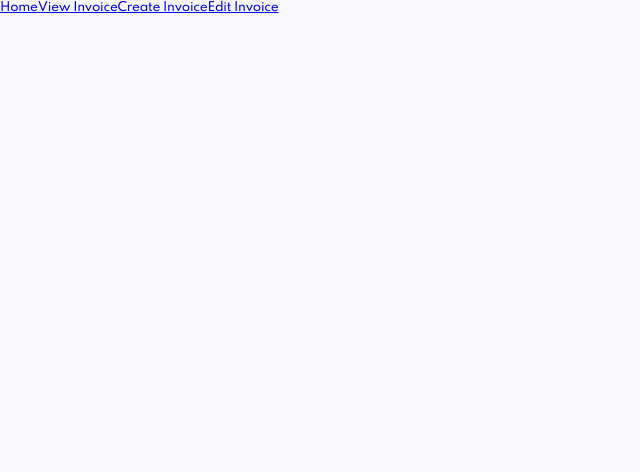
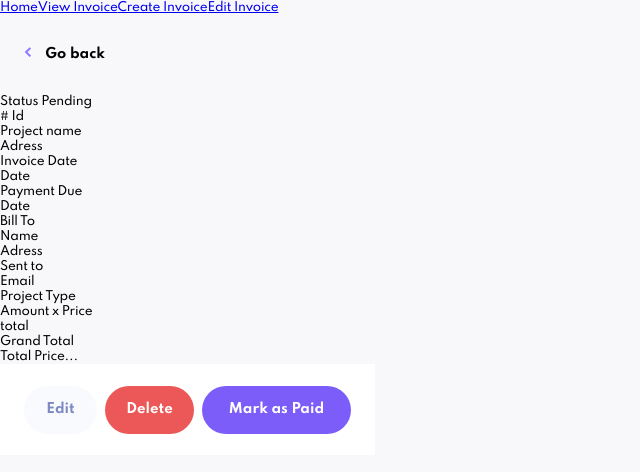
Before and after one commit to MareikeW/invoice-app, a React (Create React App) app: page /view-invoice in a window 1280 px wide. Shown: the top 472 px of the page, without its empty margins (0-640 px from the left). Built offline with nearby package versions, Linux system fonts and the light colour scheme.

Commit message:
View Invoice Page - Buttons inaktiv

```diff
--- a/src/App.css
+++ b/src/App.css
@@ -57,6 +57,8 @@ button {
   border-radius: 24px;
   font-weight: 700;
   cursor: pointer;
+  font-family: 'Spartan', sans-serif;
+  border: none;
 }
 
 .invoice__data {
--- a/src/App.js
+++ b/src/App.js
@@ -20,11 +20,11 @@ function App() {
           <Route exact path="/">
             <Home />
           </Route>
-{/*
+
           <Route exact path="/view-invoice">
             <ViewInvoice />
           </Route>
-
+{/*
           <Route exact path="/create-invoice">
             <CreateInvoice />
           </Route>
--- /dev/null
+++ b/src/components/button-collections/ViewInvoiceButtonCollection.js
@@ -0,0 +1,16 @@
+import React from "react";
+import {ViewInvoiceCollectionContainer} from "./button-collection-styles";
+import EditButton from "../buttons/EditButton";
+import DeleteButton from "../buttons/DeleteButton";
+import MarkAsPaidButton from "../buttons/MarkAsPaidButton";
+function ViewInvoiceButtonCollection() {
+    return (
+        <ViewInvoiceCollectionContainer>
+            <EditButton>Edit</EditButton>
+            <DeleteButton>Delete</DeleteButton>
+            <MarkAsPaidButton>Mark as Paid</MarkAsPaidButton>
+        </ViewInvoiceCollectionContainer>
+    )
+}
+
+export default ViewInvoiceButtonCollection;
--- /dev/null
+++ b/src/components/button-collections/button-collection-styles.js
@@ -0,0 +1,11 @@
+import styled from "styled-components";
+
+export const ViewInvoiceCollectionContainer = styled.div`
+    height: 91px;
+    width: 375px;
+    padding: 24px;
+    background-color: #FFFFFF;
+    display: flex;
+    justify-content: space-between;
+    align-items: center;
+`
--- /dev/null
+++ b/src/components/buttons/DeleteButton.js
@@ -0,0 +1,10 @@
+import React from "react";
+import {DeleteBtn} from "./button-styles";
+
+function DeleteButton() {
+    return (
+        <DeleteBtn>Delete</DeleteBtn>
+    )
+}
+
+export default DeleteButton;
--- /dev/null
+++ b/src/components/buttons/EditButton.js
@@ -0,0 +1,10 @@
+import React from "react";
+import {EditBtn} from "./button-styles";
+
+function EditButton() {
+    return (
+        <EditBtn>Edit</EditBtn>
+    )
+}
+
+export default EditButton;
--- /dev/null
+++ b/src/components/buttons/GoBackButton.js
@@ -0,0 +1,11 @@
+import React from "react";
+import {GoBackBtn} from "./button-styles";
+import {ReactComponent as Arrow} from "../../icons/icon-arrow-left.svg";
+
+function GoBackButton() {
+    return (
+        <GoBackBtn><Arrow /> Go back</GoBackBtn>
+    )
+}
+
+export default GoBackButton;
--- /dev/null
+++ b/src/components/buttons/MarkAsPaidButton.js
@@ -0,0 +1,10 @@
+import React from "react";
+import {MarkAsPaidBtn} from "./button-styles";
+
+function MarkAsPaidButton() {
+    return (
+        <MarkAsPaidBtn>Mark as Paid</MarkAsPaidBtn>
+    )
+}
+
+export default MarkAsPaidButton;
--- /dev/null
+++ b/src/components/buttons/button-styles.js
@@ -0,0 +1,32 @@
+import styled from "styled-components";
+
+export const GoBackBtn = styled.button`
+    width: 81px;
+    height: 15px;
+    font-family: 12px;
+    background-color: unset;
+    display: flex;
+    justify-content: space-between;
+    margin: 32px 24px;
+`
+
+export const EditBtn = styled.button`
+    width: 73px;
+    height: 48px;
+    background-color: #F9FAFE;
+    color: #7E88C3;
+`
+
+export const DeleteBtn = styled.button`
+    width: 89px;
+    height: 48px;
+    background-color: #EC5757;
+    color: #FFFFFF;
+`
+
+export const MarkAsPaidBtn = styled.button`
+    width: 149px;
+    height: 48px;
+    background-color: #7C5DFA;
+    color: #FFFFFF;
+`
--- a/src/components/menu/menu-styles.js
+++ b/src/components/menu/menu-styles.js
@@ -73,7 +73,6 @@ export const StyledCheckbox = styled.span`
 export const AddInvoiceButton = styled.button`
     width: 90px;
     height: 44px;
-    border: none;
     background-color: #7C5DFA;
     color: #ffffff;
     font-size: 12px;
--- a/src/pages/viewInvoice.js
+++ b/src/pages/viewInvoice.js
@@ -0,0 +1,45 @@
+import React from "react";
+import GoBackButton from "../components/buttons/GoBackButton";
+import ViewInvoiceButtonCollection from "../components/button-collections/ViewInvoiceButtonCollection";
+
+function ViewInvoice() {
+    return (
+        <div>
+            <GoBackButton />
+            <div>Status <span>Pending</span></div>
+            <div>
+                <div># Id</div>
+                <p>Project name</p>
+
+                <p>Adress</p>
+
+                <p>Invoice Date</p>
+                <p>Date</p>
+
+                <p>Payment Due</p>
+                <p>Date</p>
+
+                <p>Bill To</p>
+                <p>Name</p>
+                <p>Adress</p>
+
+                <p>Sent to</p>
+                <p>Email</p>
+
+                <div>
+                    <p>Project Type</p>
+                    <p>Amount x Price</p>
+                    <p>total</p>
+                </div>
+
+                <div>
+                    <p>Grand Total</p>
+                    <p>Total Price...</p>
+                </div>
+            </div>
+            <ViewInvoiceButtonCollection />
+        </div>
+    )
+}
+
+export default ViewInvoice;
```
